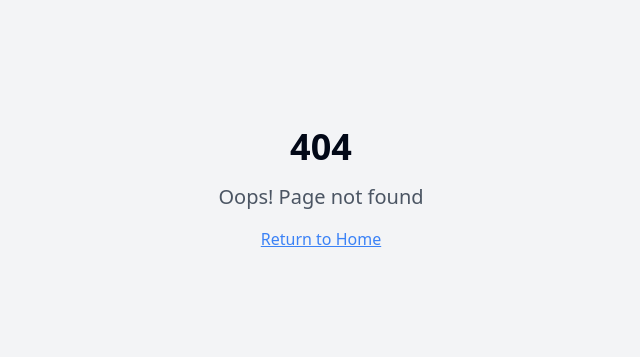
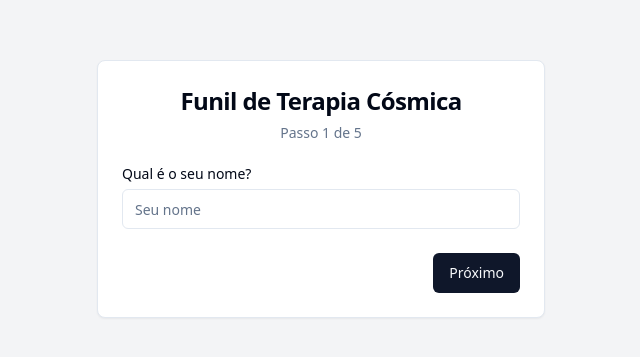
Before and after one commit to cosmostono-cloud/terapiacosmicaquiz, a React (Vite) app: page /funil in a window 1280 px wide. Before the commit this address had no page. Shown: the part 211-568 px from the top of the page, without its empty margins (319-959 px from the left). Built offline with nearby package versions, Linux system fonts and the light colour scheme.

Commit message:
[dyad] Criação de um funil de perguntas para Terapia Cósmica - wrote 3 file(s)

```diff
--- a/src/App.tsx
+++ b/src/App.tsx
@@ -5,6 +5,7 @@ import { QueryClient, QueryClientProvider } from "@tanstack/react-query";
 import { BrowserRouter, Routes, Route } from "react-router-dom";
 import Index from "./pages/Index";
 import NotFound from "./pages/NotFound";
+import FunnelPage from "./pages/FunnelPage"; // Import the new FunnelPage
 
 const queryClient = new QueryClient();
 
@@ -16,6 +17,7 @@ const App = () => (
       <BrowserRouter>
         <Routes>
           <Route path="/" element={<Index />} />
+          <Route path="/funil" element={<FunnelPage />} /> {/* New route for the funnel */}
           {/* ADD ALL CUSTOM ROUTES ABOVE THE CATCH-ALL "*" ROUTE */}
           <Route path="*" element={<NotFound />} />
         </Routes>
--- /dev/null
+++ b/src/pages/FunnelPage.tsx
@@ -0,0 +1,193 @@
+"use client";
+
+import React, { useState } from "react";
+import { useNavigate } from "react-router-dom";
+import { Input } from "@/components/ui/input";
+import { Button } from "@/components/ui/button";
+import { Card, CardContent, CardDescription, CardFooter, CardHeader, CardTitle } from "@/components/ui/card";
+import { Label } from "@/components/ui/label";
+import { RadioGroup, RadioGroupItem } from "@/components/ui/radio-group";
+import { Textarea } from "@/components/ui/textarea";
+import { showSuccess } from "@/utils/toast";
+
+const FunnelPage = () => {
+  const [step, setStep] = useState(1);
+  const [formData, setFormData] = useState({
+    name: "",
+    age: "",
+    intention: "",
+    previousExperience: "",
+    expectations: "",
+  });
+  const navigate = useNavigate();
+
+  const handleChange = (e: React.ChangeEvent<HTMLInputElement | HTMLTextAreaElement>) => {
+    const { id, value } = e.target;
+    setFormData((prev) => ({ ...prev, [id]: value }));
+  };
+
+  const handleRadioChange = (id: string, value: string) => {
+    setFormData((prev) => ({ ...prev, [id]: value }));
+  };
+
+  const nextStep = () => {
+    // Basic validation for current step
+    if (step === 1 && !formData.name) {
+      showSuccess("Por favor, insira seu nome.");
+      return;
+    }
+    if (step === 2 && (!formData.age || isNaN(Number(formData.age)))) {
+      showSuccess("Por favor, insira uma idade válida.");
+      return;
+    }
+    if (step === 3 && !formData.intention) {
+      showSuccess("Por favor, selecione sua intenção principal.");
+      return;
+    }
+    if (step === 4 && !formData.previousExperience) {
+      showSuccess("Por favor, selecione sua experiência prévia.");
+      return;
+    }
+
+    setStep((prev) => prev + 1);
+  };
+
+  const prevStep = () => {
+    setStep((prev) => prev - 1);
+  };
+
+  const handleSubmit = () => {
+    // In a real application, you would send formData to a backend here.
+    console.log("Dados do funil:", formData);
+    showSuccess("Obrigado por preencher o funil! Redirecionando...");
+    setTimeout(() => {
+      window.location.href = "https://terapiacosmica.tonocosmos.com.br/";
+    }, 1500); // Redirect after a short delay
+  };
+
+  return (
+    <div className="min-h-screen flex items-center justify-center bg-gray-100 dark:bg-gray-900 p-4">
+      <Card className="w-full max-w-md">
+        <CardHeader>
+          <CardTitle className="text-2xl font-bold text-center">Funil de Terapia Cósmica</CardTitle>
+          <CardDescription className="text-center">
+            Passo {step} de 5
+          </CardDescription>
+        </CardHeader>
+        <CardContent>
+          {step === 1 && (
+            <div>
+              <Label htmlFor="name" className="mb-2 block">Qual é o seu nome?</Label>
+              <Input
+                id="name"
+                type="text"
+                placeholder="Seu nome"
+                value={formData.name}
+                onChange={handleChange}
+                className="w-full"
+              />
+            </div>
+          )}
+
+          {step === 2 && (
+            <div>
+              <Label htmlFor="age" className="mb-2 block">Qual é a sua idade?</Label>
+              <Input
+                id="age"
+                type="number"
+                placeholder="Sua idade"
+                value={formData.age}
+                onChange={handleChange}
+                className="w-full"
+              />
+            </div>
+          )}
+
+          {step === 3 && (
+            <div>
+              <Label className="mb-2 block">Qual é a sua intenção principal ao buscar a Terapia Cósmica?</Label>
+              <RadioGroup
+                onValueChange={(value) => handleRadioChange("intention", value)}
+                value={formData.intention}
+                className="space-y-2"
+              >
+                <div className="flex items-center space-x-2">
+                  <RadioGroupItem value="autoconhecimento" id="intention-1" />
+                  <Label htmlFor="intention-1">Autoconhecimento e Crescimento Pessoal</Label>
+                </div>
+                <div className="flex items-center space-x-2">
+                  <RadioGroupItem value="cura-emocional" id="intention-2" />
+                  <Label htmlFor="intention-2">Cura Emocional e Liberação de Bloqueios</Label>
+                </div>
+                <div className="flex items-center space-x-2">
+                  <RadioGroupItem value="conexao-espiritual" id="intention-3" />
+                  <Label htmlFor="intention-3">Conexão Espiritual e Propósito de Vida</Label>
+                </div>
+                <div className="flex items-center space-x-2">
+                  <RadioGroupItem value="equilibrio-energetico" id="intention-4" />
+                  <Label htmlFor="intention-4">Equilíbrio Energético e Bem-estar Geral</Label>
+                </div>
+              </RadioGroup>
+            </div>
+          )}
+
+          {step === 4 && (
+            <div>
+              <Label className="mb-2 block">Você tem alguma experiência prévia com terapias holísticas ou espirituais?</Label>
+              <RadioGroup
+                onValueChange={(value) => handleRadioChange("previousExperience", value)}
+                value={formData.previousExperience}
+                className="space-y-2"
+              >
+                <div className="flex items-center space-x-2">
+                  <RadioGroupItem value="sim-muita" id="experience-1" />
+                  <Label htmlFor="experience-1">Sim, muita experiência</Label>
+                </div>
+                <div className="flex items-center space-x-2">
+                  <RadioGroupItem value="sim-pouca" id="experience-2" />
+                  <Label htmlFor="experience-2">Sim, pouca experiência</Label>
+                </div>
+                <div className="flex items-center space-x-2">
+                  <RadioGroupItem value="nao-nenhuma" id="experience-3" />
+                  <Label htmlFor="experience-3">Não, nenhuma experiência</Label>
+                </div>
+              </RadioGroup>
+            </div>
+          )}
+
+          {step === 5 && (
+            <div>
+              <Label htmlFor="expectations" className="mb-2 block">Quais são suas expectativas em relação à Terapia Cósmica?</Label>
+              <Textarea
+                id="expectations"
+                placeholder="Descreva suas expectativas..."
+                value={formData.expectations}
+                onChange={handleChange}
+                className="w-full min-h-[100px]"
+              />
+            </div>
+          )}
+        </CardContent>
+        <CardFooter className="flex justify-between">
+          {step > 1 && (
+            <Button variant="outline" onClick={prevStep}>
+              Anterior
+            </Button>
+          )}
+          {step < 5 && (
+            <Button onClick={nextStep} className="ml-auto">
+              Próximo
+            </Button>
+          )}
+          {step === 5 && (
+            <Button onClick={handleSubmit} className="ml-auto">
+              Finalizar e Ir para a Terapia Cósmica
+            </Button>
+          )}
+        </CardFooter>
+      </Card>
+    </div>
+  );
+};
+
+export default FunnelPage;
--- a/src/pages/Index.tsx
+++ b/src/pages/Index.tsx
@@ -1,15 +1,20 @@
-// Update this page (the content is just a fallback if you fail to update the page)
-
 import { MadeWithDyad } from "@/components/made-with-dyad";
+import { Button } from "@/components/ui/button";
+import { Link } from "react-router-dom";
 
 const Index = () => {
   return (
-    <div className="min-h-screen flex items-center justify-center bg-gray-100">
+    <div className="min-h-screen flex flex-col items-center justify-center bg-gray-100 dark:bg-gray-900 p-4">
       <div className="text-center">
-        <h1 className="text-4xl font-bold mb-4">Welcome to Your Blank App</h1>
-        <p className="text-xl text-gray-600">
-          Start building your amazing project here!
+        <h1 className="text-4xl font-bold mb-4 text-gray-800 dark:text-gray-100">Bem-vindo à Terapia Cósmica</h1>
+        <p className="text-xl text-gray-600 dark:text-gray-300 mb-8">
+          Descubra seu caminho para o autoconhecimento e equilíbrio.
         </p>
+        <Link to="/funil">
+          <Button size="lg" className="px-8 py-4 text-lg">
+            Iniciar Jornada Cósmica
+          </Button>
+        </Link>
       </div>
       <MadeWithDyad />
     </div>
```
